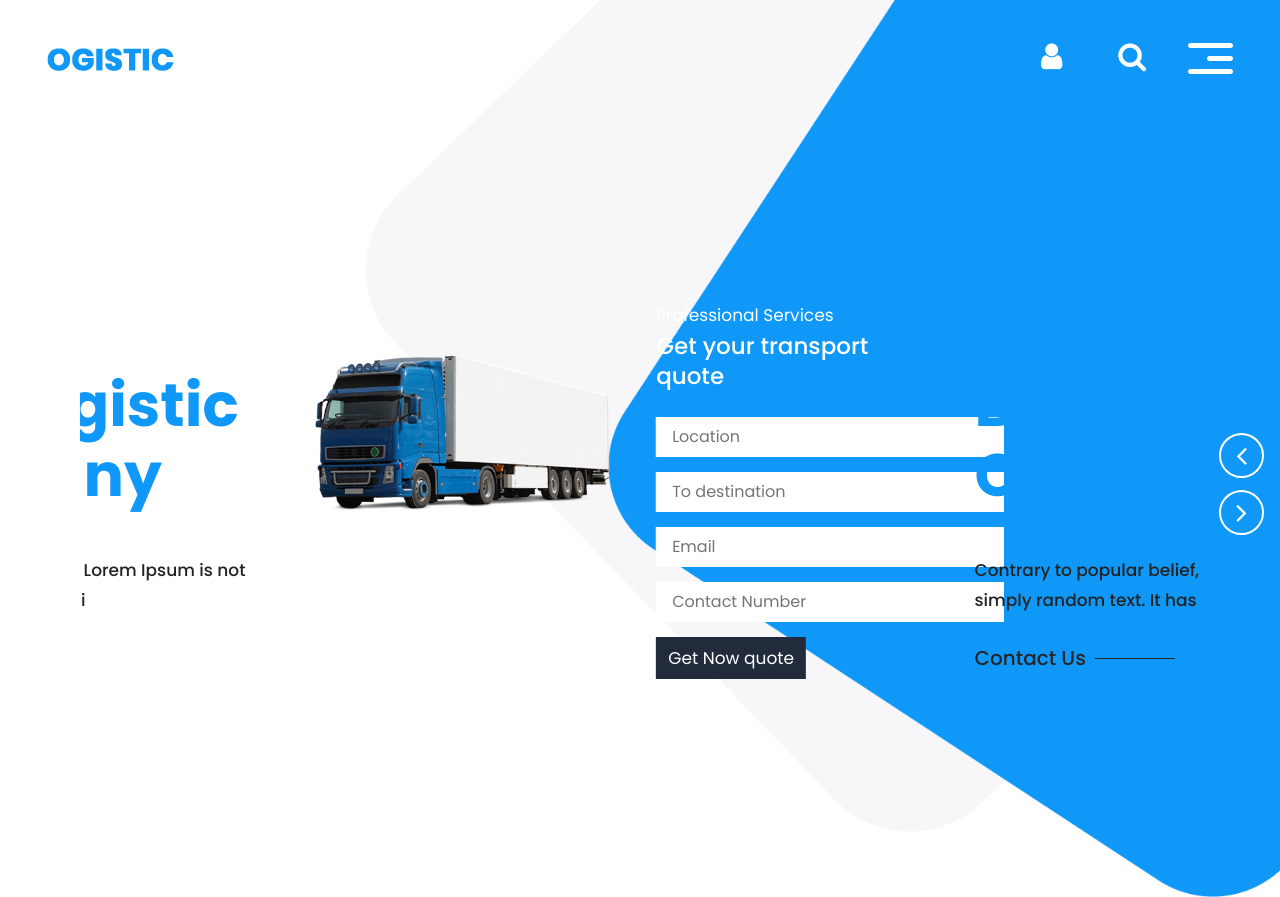
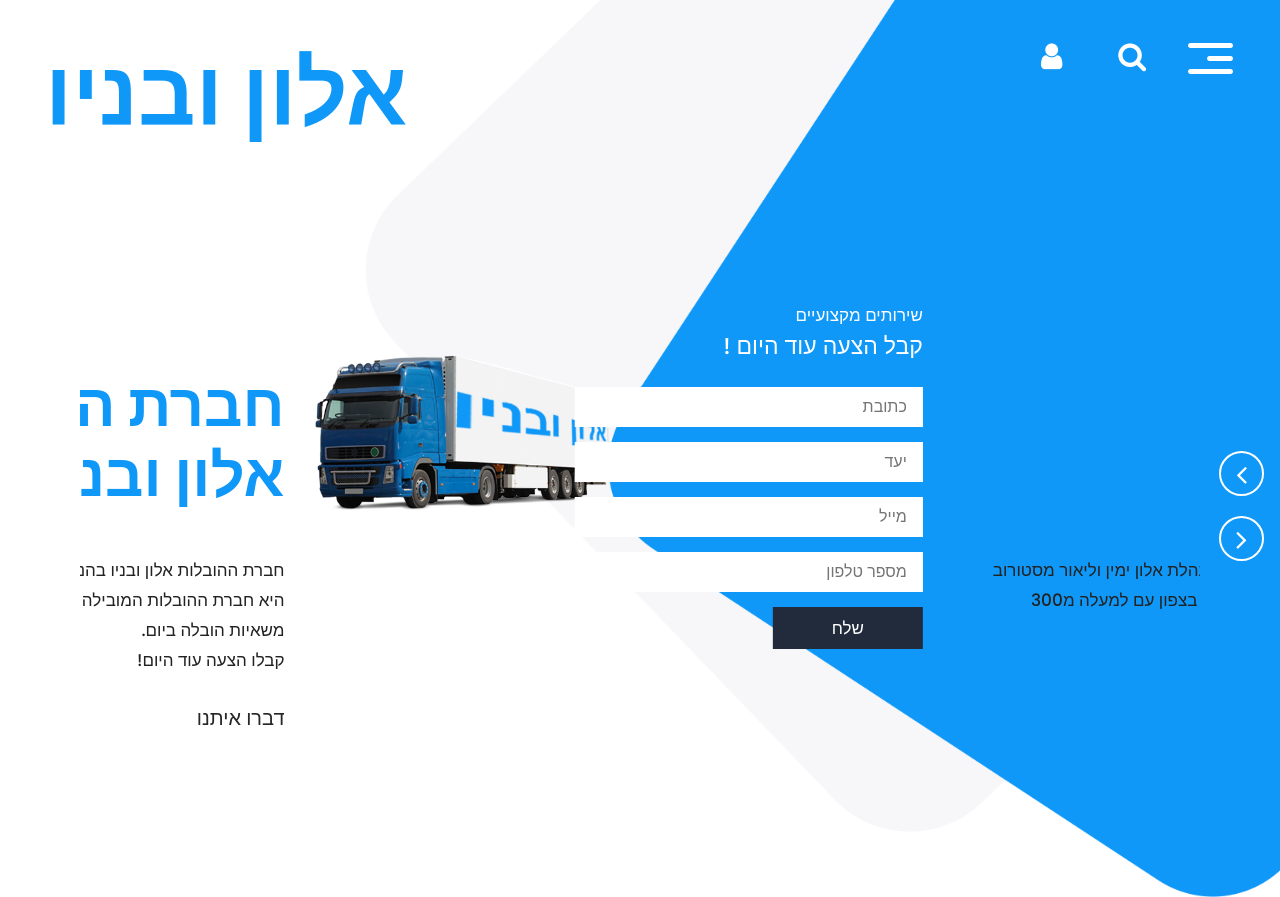
Before and after one commit to LiorMast/MovingCompany, a plain HTML site: page index.html in a window 1280 px wide. Shown: the top 897 px of the page. Drawn offline with nearby package versions, Linux system fonts and the light colour scheme; files whose address does not match are found by name.

Commit message:
changed some parts to Hebrew

```diff
--- a/css/style.css
+++ b/css/style.css
@@ -271,7 +271,8 @@ button {
 }
 
 .sidepanel a:hover {
-     color: #0f98f8;
+     /* color: #0f98f8; */
+     color: #0fe1f8;
 }
 
 .sidepanel .closebtn {
@@ -291,10 +292,12 @@ button {
 }
 
 
+
 /*--      end sidebar  navigation--*/
 
 .logo {
      padding-top: 12px;
+     text-align: left;
 }
 
 ul.conat_info li {
@@ -344,6 +347,7 @@ ul.conat_info li a:hover {
      float: right;
      max-width: 430px;
      width: 100%;
+     text-align: right;
 }
 
 .text-bg h1 {
@@ -489,7 +493,6 @@ ul.conat_info li a:hover {
 .read_more::before {
      position: absolute;
      content: "";
-     border-right: #262626 solid 80px;
      width: 200px;
      height: 1px;
      line-height: 1px;
@@ -575,9 +578,9 @@ ul.conat_info li a:hover {
      font-weight: 500;
 }
 
-.service_box h4:hover {
+/* .service_box h4:hover {
      color: #0f98f8;
-}
+} */
 
 .blu_colo i {
      background-color: #0f98f8
@@ -804,9 +807,6 @@ ul.conat_info li a:hover {
      top: 52%;
 }
 
-.testimonial .read_more::before {
-     border-right: #fff solid 80px;
-}
 
 .testimonial .read_more {
      position: relative;
@@ -1063,4 +1063,32 @@ ul.location_icon li a:hover {
 }
 
 
+body{
+     text-align: right;
+}
+
+
+.logo_text{
+     color: #0f98f8;
+     font-size: 90px;
+     font-weight: bolder;
+     line-height: 95px;
+     text-wrap: nowrap;
+     padding-top: 5px;
+}
+.transfot{
+     direction:rtl ;
+     text-align: right;
+}
+.text-bg{
+     direction: rtl;
+}
+
+.read_more:hover{
+     color: #0f98f8 !important;
+}
+#mySidepanel{
+     text-align: right;
+     direction: rtl;
+}
 /** end footer **/
--- a/index.html
+++ b/index.html
@@ -8,7 +8,7 @@
       <meta name="viewport" content="width=device-width, initial-scale=1">
       <meta name="viewport" content="initial-scale=1, maximum-scale=1">
       <!-- site metas -->
-      <title>ogistic</title>
+      <title>אלון ובניו</title>
       <meta name="keywords" content="">
       <meta name="description" content="">
       <meta name="author" content="">
@@ -37,13 +37,13 @@
       </div>
       <!-- end loader -->
       <div id="mySidepanel" class="sidepanel">
-         <a href="javascript:void(0)" class="closebtn" onclick="closeNav()">×</a>
-         <a href="index.html">Home </a>
-         <a href="#about">About</a>
-         <a href="#service">Services  </a>
-         <a href="#vehicles">Our Vehicles</a>
-         <a href="#testimonial">Testimonial</a>
-         <a href="#contact">Contact</a>
+         <a href="javascript:void(0)" class="closebtn" onclick="toggleNav()">×</a>
+         <a href="index.html">ראשי </a>
+         <a href="#about">עלינו</a>
+         <a href="#service">השירותים שלנו  </a>
+         <a href="#vehicles">הרכבים שלנו</a>
+         <a href="#testimonial">לקוחות מספרים</a>
+         <a href="#contact">צור קשר</a>
       </div>
       <!-- header -->
       <header>
@@ -53,7 +53,7 @@
                <div class="row">
                   <div class="col-md-4 col-sm-4">
                      <div class="logo">
-                        <a href="index.html"><img src="images/logo.png" alt="#" /></a>
+                        <a href="index.html"><h1 class="logo_text">אלון ובניו</h1></a>
                      </div>
                   </div>
                   <div class="col-md-8 col-sm-8">
@@ -62,7 +62,7 @@
                            <li><a href="#"><i class="fa fa-user" aria-hidden="true"></i></a></li>
                            <li><a href="#"><i class="fa fa-search" aria-hidden="true"></i></a></li>
                         </ul>
-                        <button class="openbtn" onclick="openNav()"><img src="images/menu_icon.png" alt="#"/> </button>
+                        <button class="openbtn" onclick="toggleNav()"><img src="images/menu_icon.png" alt="#"/> </button>
                      </div>
                   </div>
                </div>
@@ -86,38 +86,38 @@
                         <div class="row">
                            <div class="col-md-7 col-lg-5">
                               <div class="text-bg">
-                                 <h1>Best Logistic Company</h1>
-                                 <span>Contrary to popular belief, Lorem Ipsum is not simply random text. It has i</span>
-                                 <a class="read_more" href="#">Contact Us</a>
+                                 <h1>חברת ההובלות אלון ובניו</h1>
+                                 <span>חברת ההובלות אלון ובניו בהנהלת אלון ימין וליאור מסטורוב היא חברת ההובלות המובילה בצפון עם למעלה מ300 משאיות הובלה ביום. <br/> קבלו הצעה עוד היום!</span>
+                                 <a class="read_more" href="#">דברו איתנו</a>
                               </div>
                            </div>
                            <div class="col-md-12 col-lg-7">
                               <div class="row">
                                  <div class="col-md-6">
                                     <div class="ban_track">
-                                       <figure><img src="images/track.png" alt="#"/></figure>
+                                       <figure><img src="images/truck.png" alt="#"/></figure>
                                     </div>
                                  </div>
                                  <div class="col-md-6">
                                     <form class="transfot">
                                        <div class="col-md-12">
-                                          <span>Professional Services</span>
-                                          <h3>Get your transport quote</h3>
+                                          <span>שירותים מקצועיים</span>
+                                          <h3>קבל הצעה עוד היום !</h3>
                                        </div>
                                        <div class="col-md-12">
-                                          <input class="transfot_form" placeholder="Location" type="text" name="Location">
+                                          <input class="transfot_form" placeholder="כתובת" type="text" name="Location">
                                        </div>
                                        <div class="col-md-12">
-                                          <input class="transfot_form" placeholder="To destination" type="text" name="To destination">
+                                          <input class="transfot_form" placeholder="יעד" type="text" name="To destination">
                                        </div>
                                        <div class="col-md-12">
-                                          <input class="transfot_form" placeholder="Email" type="text" name="Email">
+                                          <input class="transfot_form" placeholder="מייל" type="text" name="Email">
                                        </div>
                                        <div class="col-md-12">
-                                          <input class="transfot_form" placeholder="Contact Number" type="text" name="Contact Number">
+                                          <input class="transfot_form" placeholder="מספר טלפון" type="text" name="Contact Number">
                                        </div>
                                        <div class="col-md-12">
-                                          <button class="get_now">Get Now quote</button>
+                                          <button class="get_now">שלח</button>
                                        </div>
                                     </form>
                                  </div>
@@ -133,38 +133,38 @@
                         <div class="row">
                            <div class="col-md-7 col-lg-5">
                               <div class="text-bg">
-                                 <h1>Best Logistic Company</h1>
-                                 <span>Contrary to popular belief, Lorem Ipsum is not simply random text. It has i</span>
-                                 <a class="read_more" href="#">Contact Us</a>
+                                 <h1>חברת ההובלות אלון ובניו</h1>
+                                 <span>חברת ההובלות אלון ובניו בהנהלת אלון ימין וליאור מסטורוב היא חברת ההובלות המובילה בצפון עם למעלה מ300 משאיות הובלה ביום! <br> קבלו הצעה עוד היום</span>
+                                 <a class="read_more" href="#">דברו איתנו</a>
                               </div>
                            </div>
                            <div class="col-md-12 col-lg-7">
                               <div class="row">
                                  <div class="col-md-6">
                                     <div class="ban_track">
-                                       <figure><img src="images/track.png" alt="#"/></figure>
+                                       <figure><img src="images/truck.png" alt="#"/></figure>
                                     </div>
                                  </div>
                                  <div class="col-md-6">
                                     <form class="transfot">
                                        <div class="col-md-12">
-                                          <span>Professional Services</span>
-                                          <h3>Get your transport quote</h3>
+                                          <span>שירותים מקצועיים</span>
+                                          <h3>קבל הצעה עוד היום !</h3>
                                        </div>
                                        <div class="col-md-12">
-                                          <input class="transfot_form" placeholder="Location" type="text" name="Location">
+                                          <input class="transfot_form" placeholder="כתובת" type="text" name="Location">
                                        </div>
                                        <div class="col-md-12">
-                                          <input class="transfot_form" placeholder="To destination" type="text" name="To destination">
+                                          <input class="transfot_form" placeholder="יעד" type="text" name="To destination">
                                        </div>
                                        <div class="col-md-12">
-                                          <input class="transfot_form" placeholder="Email" type="text" name="Email">
+                                          <input class="transfot_form" placeholder="מייל" type="text" name="Email">
                                        </div>
                                        <div class="col-md-12">
-                                          <input class="transfot_form" placeholder="Contact Number" type="text" name="Contact Number">
+                                          <input class="transfot_form" placeholder="מספר טלפון" type="text" name="Contact Number">
                                        </div>
                                        <div class="col-md-12">
-                                          <button class="get_now">Get Now quote</button>
+                                          <button class="get_now">שלח</button>
                                        </div>
                                     </form>
                                  </div>
@@ -180,38 +180,38 @@
                         <div class="row">
                            <div class="col-md-7 col-lg-5">
                               <div class="text-bg">
-                                 <h1>Best Logistic Company</h1>
-                                 <span>Contrary to popular belief, Lorem Ipsum is not simply random text. It has i</span>
-                                 <a class="read_more" href="#">Contact Us</a>
+                                 <h1>חברת ההובלות אלון ובניו</h1>
+                                 <span>חברת ההובלות אלון ובניו בהנהלת אלון ימין וליאור מסטורוב היא חברת ההובלות המובילה בצפון עם למעלה מ300 משאיות הובלה ביום! <br> קבלו הצעה עוד היום</span>
+                                 <a class="read_more" href="#">דברו איתנו</a>
                               </div>
                            </div>
                            <div class="col-md-12 col-lg-7">
                               <div class="row">
                                  <div class="col-md-6">
                                     <div class="ban_track">
-                                       <figure><img src="images/track.png" alt="#"/></figure>
+                                       <figure><img src="images/truck.png" alt="#"/></figure>
                                     </div>
                                  </div>
                                  <div class="col-md-6">
                                     <form class="transfot">
                                        <div class="col-md-12">
-                                          <span>Professional Services</span>
-                                          <h3>Get your transport quote</h3>
+                                          <span>שירותים מקצועיים</span>
+                                          <h3>קבל הצעה עוד היום !</h3>
                                        </div>
                                        <div class="col-md-12">
-                                          <input class="transfot_form" placeholder="Location" type="text" name="Location">
+                                          <input class="transfot_form" placeholder="כתובת" type="text" name="Location">
                                        </div>
                                        <div class="col-md-12">
-                                          <input class="transfot_form" placeholder="To destination" type="text" name="To destination">
+                                          <input class="transfot_form" placeholder="יעד" type="text" name="To destination">
                                        </div>
                                        <div class="col-md-12">
-                                          <input class="transfot_form" placeholder="Email" type="text" name="Email">
+                                          <input class="transfot_form" placeholder="מייל" type="text" name="Email">
                                        </div>
                                        <div class="col-md-12">
-                                          <input class="transfot_form" placeholder="Contact Number" type="text" name="Contact Number">
+                                          <input class="transfot_form" placeholder="מספר טלפון" type="text" name="Contact Number">
                                        </div>
                                        <div class="col-md-12">
-                                          <button class="get_now">Get Now quote</button>
+                                          <button class="get_now">שלח</button>
                                        </div>
                                     </form>
                                  </div>
@@ -242,7 +242,7 @@
                </div>
                <div class="col-md-6">
                   <div class="titlepage">
-                     <h2>About Us</h2>
+                     <h2>עלינו</h2>
                      <p> There are many variations of passages of Lorem Ipsum available, but the majority have suffered alteration in some form, by injected humour, There
                      </p>
                      <a class="read_more" href="#">Read More</a>
@@ -610,12 +610,23 @@
       <script src="js/jquery.mCustomScrollbar.concat.min.js"></script>
       <script src="js/custom.js"></script>
       <script>
+         let bool = false;
          function openNav() {
            document.getElementById("mySidepanel").style.width = "250px";
+           bool = true;
          }
 
          function closeNav() {
-           document.getElementById("mySidepanel").style.width = "0";
+            document.getElementById("mySidepanel").style.width = "0";
+            bool = false;
+         }
+
+         function toggleNav() {
+            if (bool) {
+               closeNav()
+            } else {
+               openNav()
+            }
          }
       </script>
    </body>
```
Also changed, not shown: images/doginabox.jpg (added), images/truck.png (added), 2 other files.
